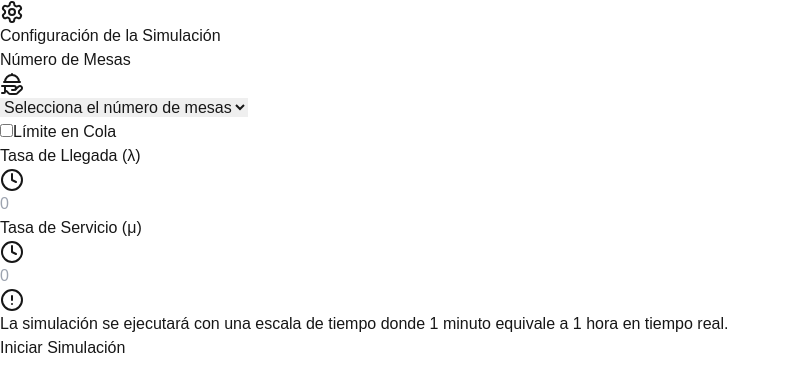
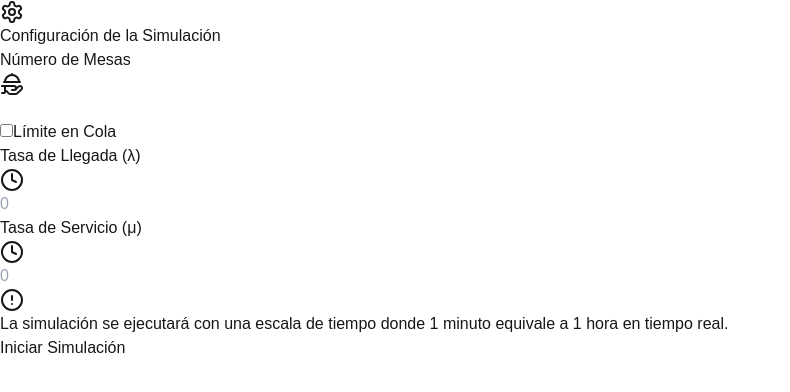
Before and after one commit to RichardRivRoj/simulacion-colas, a Next.js app: page /form in a window 1280 px wide. Shown: the top 392 px of the page, without its empty margins (0-790 px from the left). Built offline with nearby package versions, Linux system fonts and the light colour scheme.

Commit message:
fix: form

```diff
--- a/src/app/form/page.js
+++ b/src/app/form/page.js
@@ -65,20 +65,18 @@ export default function FormPage() {
                   <div className="absolute inset-y-0 left-0 flex items-center pl-3 pointer-events-none">
                     <HandPlatter className="w-5 h-5 text-gray-400" />
                   </div>
-                  <select
+                  <input
                     name="numberOfTables"
+                    type="number"
+                    min="4"
+                    max="10"
+                    step="1"
                     required
-                    className="block w-full py-2 pl-10 pr-3 border border-gray-300 rounded-md focus:ring-blue-500 focus:border-blue-500 text-gray-700"
+                    className="block w-full py-2 pl-10 pr-3 border border-gray-300 rounded-md text-gray-700 focus:ring-blue-500 focus:border-blue-500"
+                    title="Debe ser un número entero mayor a 0."
                     onChange={handleInputChange}
                     value={formData.numberOfTables}
-                  >
-                    <option value="" disabled>
-                      Selecciona el número de mesas
-                    </option>
-                    <option value="4">4 Mesas</option>
-                    <option value="6">6 Mesas</option>
-                    <option value="10">10 Mesas</option>
-                  </select>
+                  />
                 </div>
               </div>
 
```
